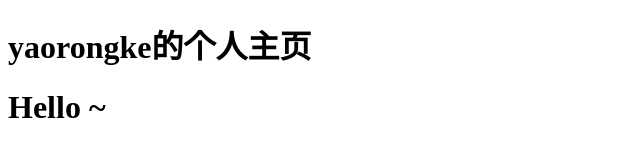
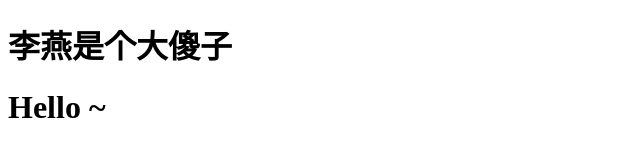
Before and after one commit to topgoerboy/topgoerboy.github.io, a plain HTML site: page index.html in a window 1280 px wide. Shown: the whole page, without its empty margins (0-640 px from the left). Drawn offline with Linux system fonts and the light colour scheme.

Commit message:
Update index.html

```diff
--- a/index.html
+++ b/index.html
@@ -5,7 +5,7 @@
     <title>yaorongke</title>
 </head>
 <body>
-    <h1>yaorongke的个人主页</h1>
+    <h1>李燕是个大傻子</h1>
     <h1>Hello ~</h1>
 </body>
 </html>
```
